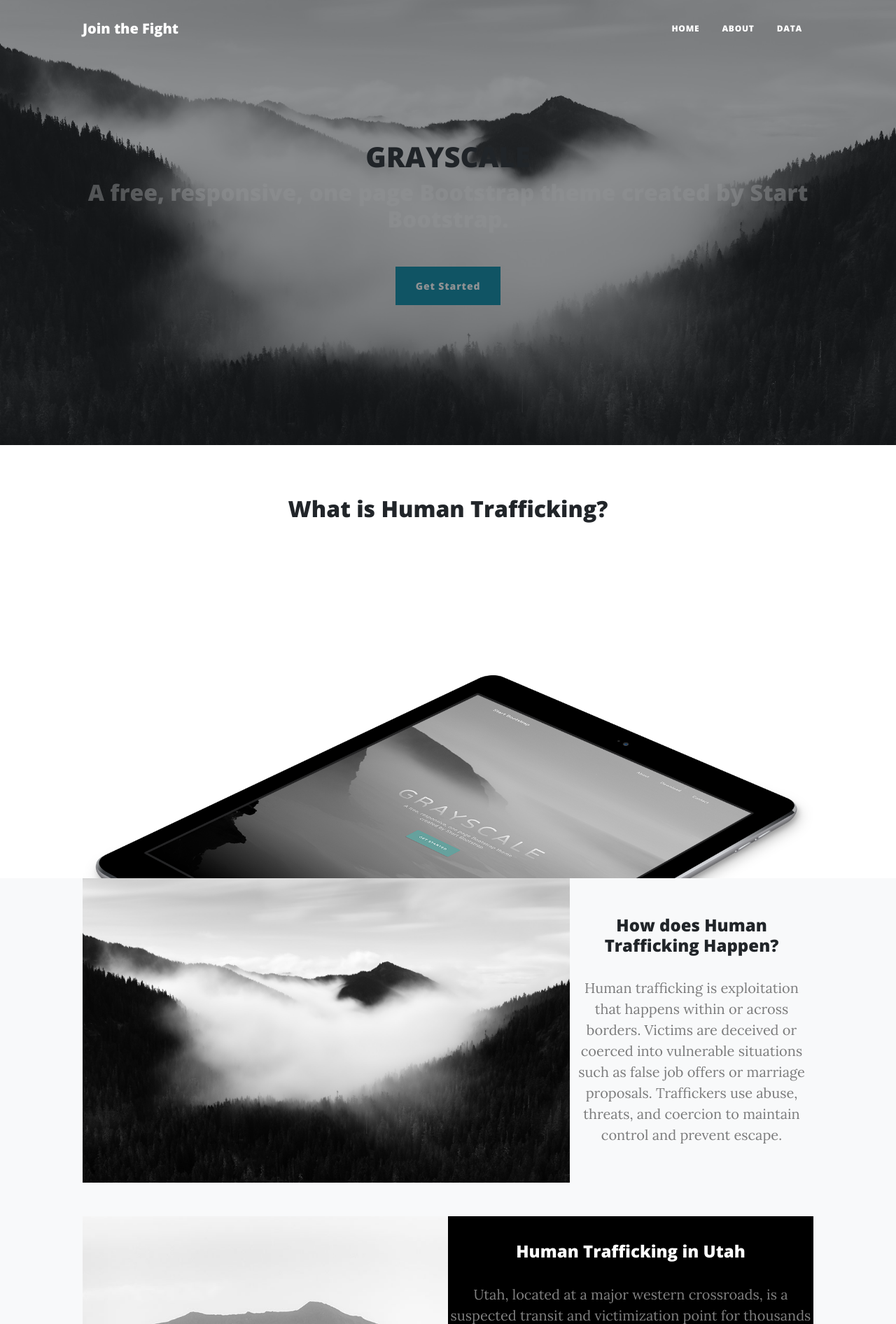
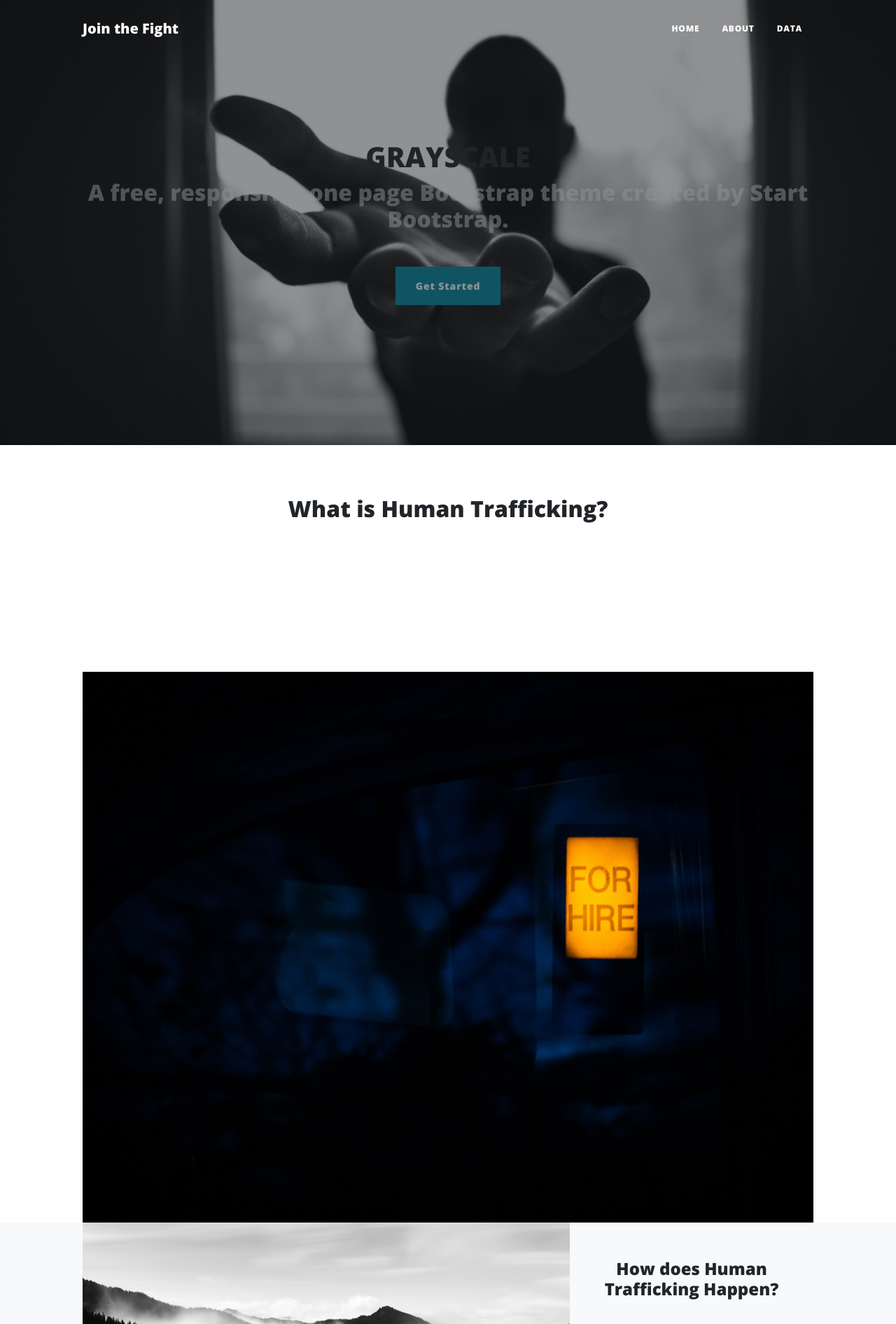
Before and after one commit to parkerwatts21/Team13MissingPersons, a Django app: template templates/personpages/index.html in a window 1280 px wide. Shown: the top 1892 px of the page at 70% size. Run offline with Django 3.2, Linux system fonts and the light colour scheme; the template is opened without the code that fills it, so the values that code supplies are empty; some libraries are stand-ins or nearby versions.

Commit message:
new pictures

```diff
--- a/templates/personpages/index.html
+++ b/templates/personpages/index.html
@@ -4,7 +4,7 @@
     <link href="{% static 'css/homestyles.css' %}" rel="stylesheet" />
     <body>
         <!-- Masthead-->
-        <header class="masthead" style="background-image: url('{% static 'img/bg-masthead.jpg' %}')">
+        <header class="masthead" style="background-image: url('{% static 'img/mainimg.jpg' %}')">
             <div class="container px-4 px-lg-5 d-flex h-100 align-items-center justify-content-center">
                 <div class="d-flex justify-content-center">
                     <div class="text-center">
@@ -26,7 +26,7 @@
                         </p>
                     </div>
                 </div>
-                <img class="img-fluid" src="{% static 'img/ipad.png' %}" alt="..." />
+                <img class="img-fluid" src="{% static 'img/hire.jpg' %}" alt="..." />
             </div>
         </section>
         <!-- Projects-->
```
Also changed, not shown: missingpersons/static/img/hire.jpg (added), missingpersons/static/img/mainimg.jpg (added).
